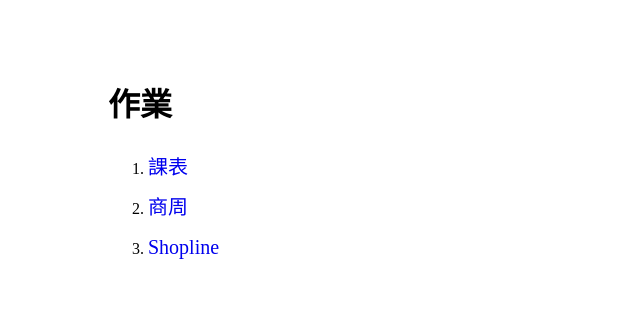
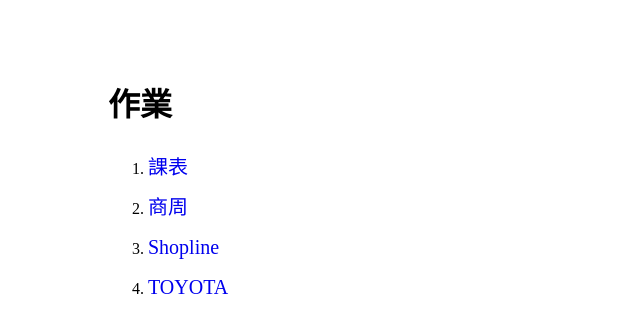
Before and after one commit to kelly509327/kelly509327.github.io, a plain HTML site: page index.html in a window 1280 px wide. Shown: the whole page, without its empty margins (0-640 px from the left). Drawn offline with Linux system fonts and the light colour scheme.

Commit message:
更新目錄

```diff
--- a/index.html
+++ b/index.html
@@ -24,6 +24,7 @@
         <li><a href="/CSS_HW/CSS_HW1_Timetable.html">課表</a></li>
         <li><a href="/CSS_HW/CSS_HW2_Footer/CSS_HW2_Footer.html">商周</a></li>
         <li><a href="/CSS_HW/CSS_HW3_shopline/CSS_HW3_shopline.html">Shopline</a></li>
+        <li><a href="/CSS_HW/CSS_HW4_TOYOTA/CSS_HW4_TOYOTA.html">TOYOTA</a></li>
     </ul>
 </body>
 </html>
```
